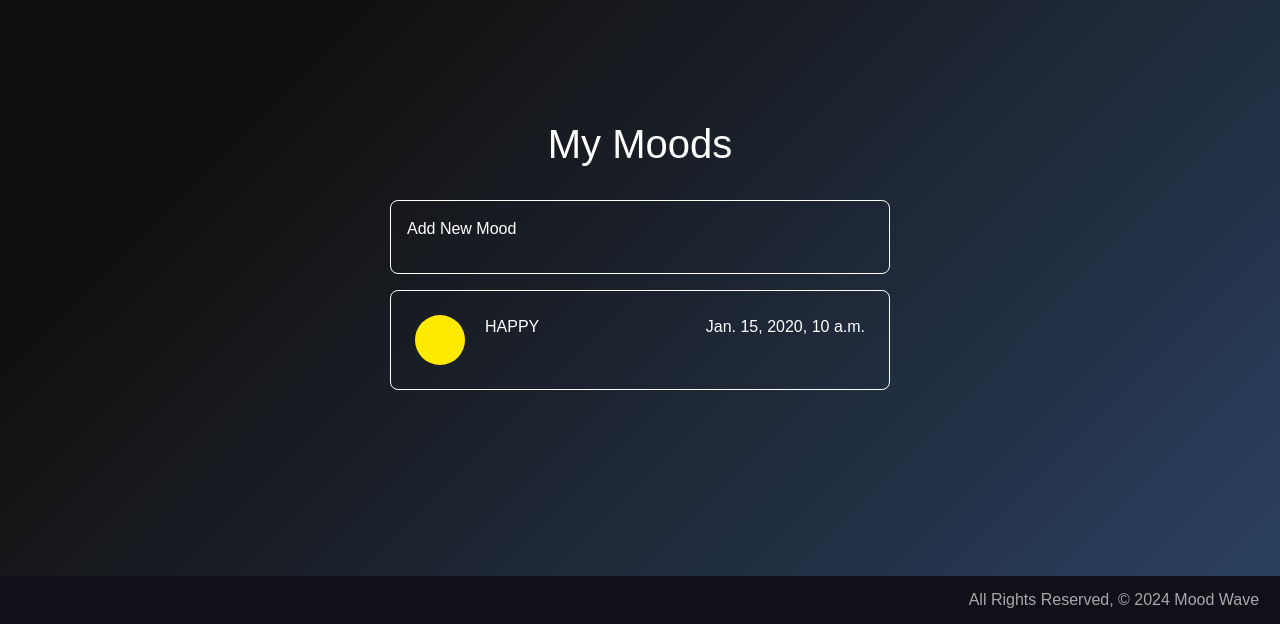
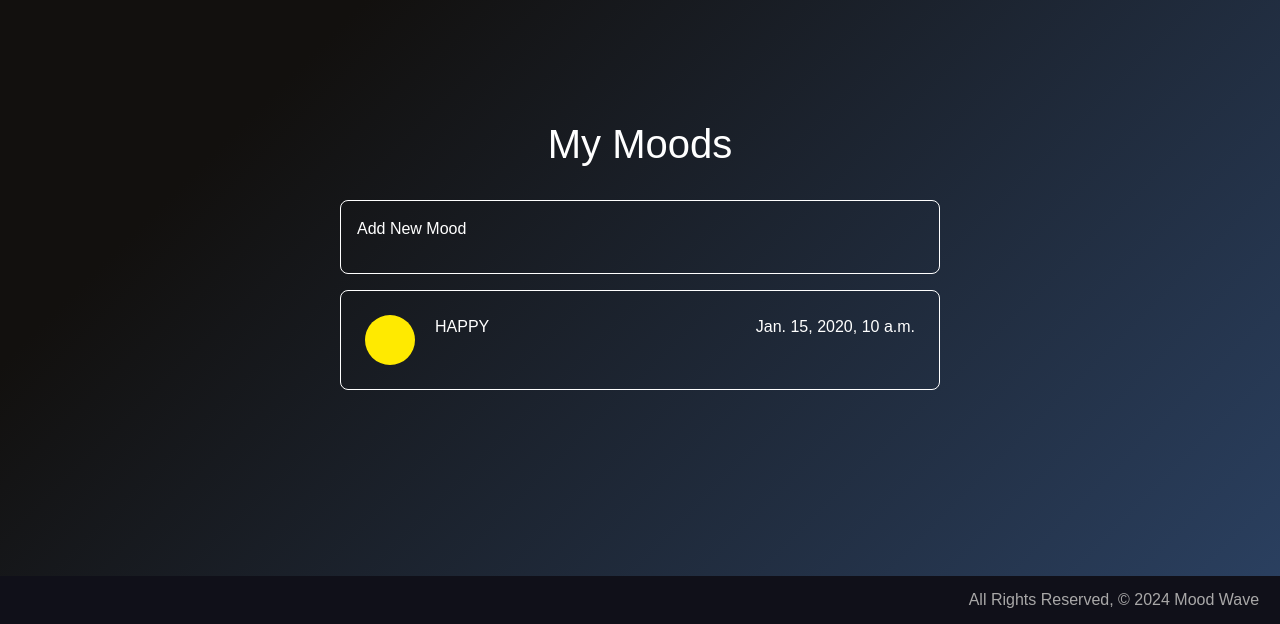
Before and after one commit to daliaahmed257/mood-wave, a Django app: page /moods/ in a window 1280 px wide. Shown: the part 176-800 px from the top of the page. Run offline with Django 5.2, Linux system fonts and the light colour scheme; a user stored in the database is signed in; tables that the repository leaves empty hold one stand-in row (values such as "Sample post"); some web fonts are replaced.

Commit message:
edit mood form

```diff
--- a/main_app/static/css/style.css
+++ b/main_app/static/css/style.css
@@ -17,13 +17,16 @@ body {
     background-image: linear-gradient(315deg, #2b4162 0%, #12100e 74%);
 }
 
-@media (max-width: 435px) {
+/* @media (max-width: 435px) {
     body {
         background-color: #101019;
         background-image: none;
     }
+} */
+
+header {
+    width: 100vw;
 }
-
 
 main {
     flex: 1;
@@ -132,16 +135,12 @@ footer {
 
 /* MOODS/INDEX */
 
-.mood-card {
-    max-width: 600px;
-}
-
 .new-mood-card {
     border: 1px solid white;
     border-radius: 8px;
     padding: 2vmin;
     margin-bottom: 2vmin;
-    min-width: 500px;
+    min-width: 75vmin;
 }
 
 .mood-card {
@@ -150,7 +149,7 @@ footer {
     border: 1px solid white;
     border-radius: 8px;
     padding: 3vmin;
-    min-width: 500px;
+    min-width: 75vmin;
 }
 
 .mood-card-left {
@@ -183,7 +182,7 @@ footer {
     display: flex;
     flex-direction: column;
     justify-content: center;
-    width: 100%;
+    max-width: 75vmin;
 }
 
 .mood-options-container {
--- a/main_app/templates/main_app/mood_form.html
+++ b/main_app/templates/main_app/mood_form.html
@@ -61,5 +61,4 @@
 
 </form>
 
-
 {% endblock %}
```
